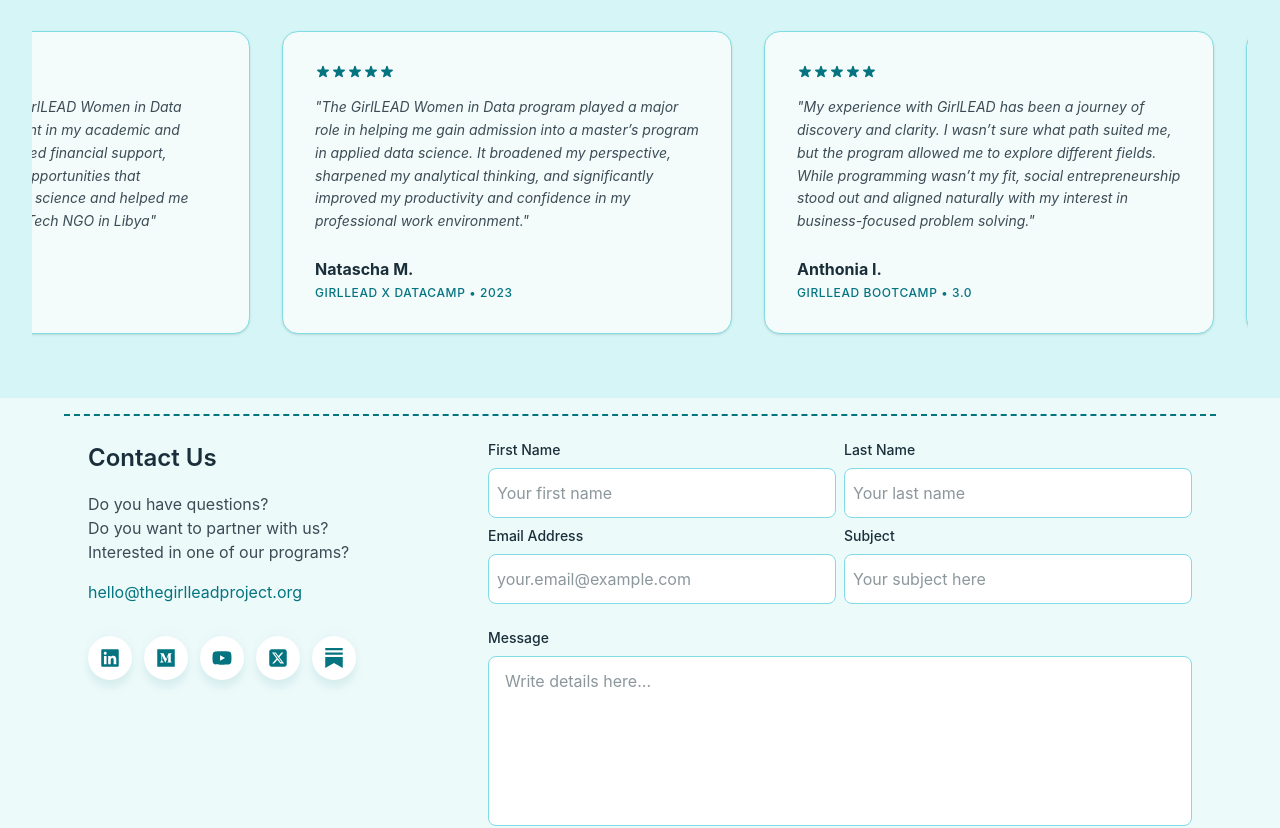
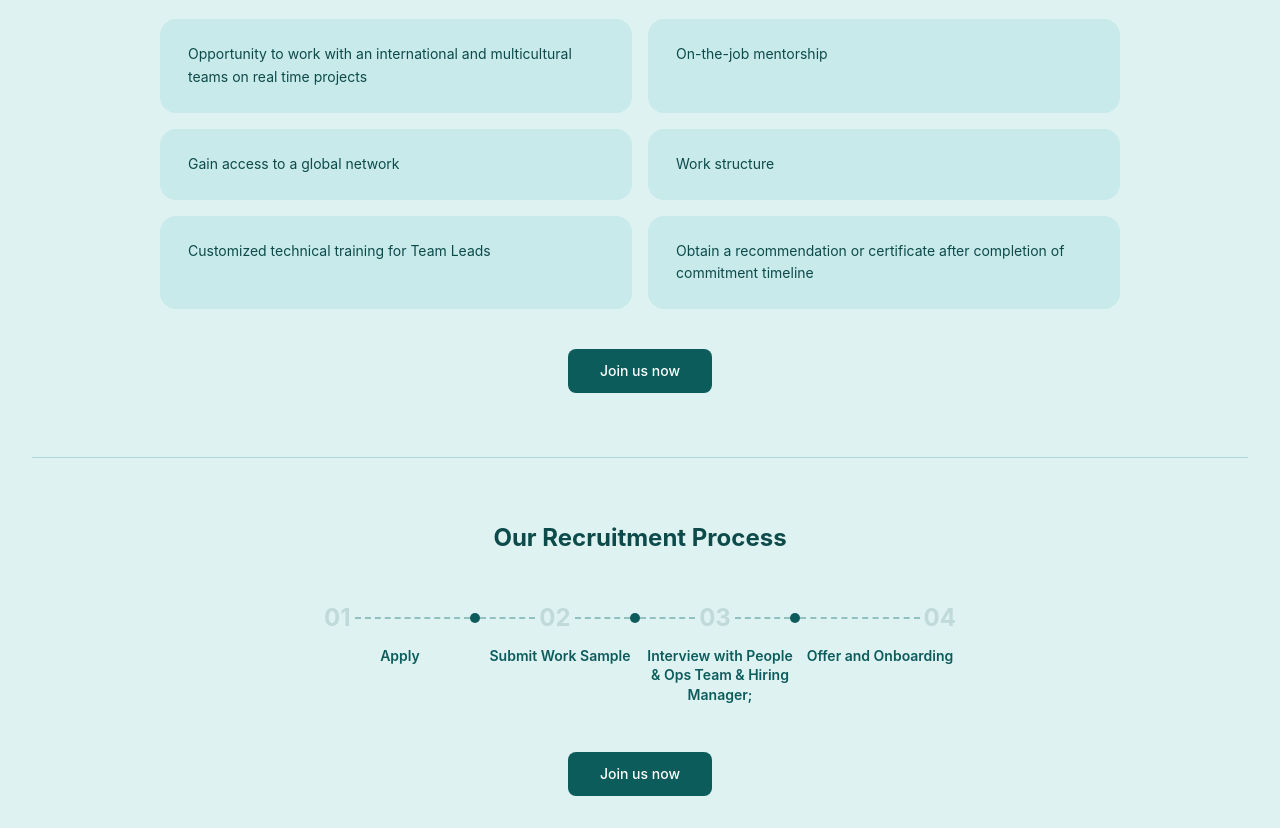
Before and after one commit to The-GirlLEAD-Talent-Accelerator/GirlLEAD_Website_Revamp, a React (Vite) app: page /about in a window 1280 px wide. Shown: the part 2260-3088 px from the top of the page. Built offline with nearby package versions, Linux system fonts and the light colour scheme.

Commit message:
Join and Recruitment

```diff
--- /dev/null
+++ b/src/components/JoinAndRecruitment.jsx
@@ -0,0 +1,107 @@
+const joinUrl = "https://docs.google.com/forms/d/e/1FAIpQLSeQYaOkutAMgOrE-pXAUFOReqPbh7mysGV3_FN5rKTLB25Xpw/closedform";
+
+const benefits = [
+  "Opportunity to work with an international and multicultural teams on real time projects",
+  "On-the-job mentorship",
+  "Gain access to a global network",
+  "Work structure",
+  "Customized technical training for Team Leads",
+  "Obtain a recommendation or certificate after completion of commitment timeline",
+];
+
+const steps = [
+  { num: "01", label: "Apply" },
+  { num: "02", label: "Submit Work Sample" },
+  { num: "03", label: "Interview with People & Ops Team & Hiring Manager;" },
+  { num: "04", label: "Offer and Onboarding" },
+];
+
+export default function JoinAndRecruitment() {
+  return (
+    <div className="w-full bg-[#dff2f2]">
+
+      {/* Section 1 — Why Join */}
+      <section className="py-16 px-8 max-w-5xl mx-auto">
+        <h2 className="text-center text-2xl font-bold text-[#0d4a4a] mb-10">
+          Why You Should Join Our Team as an Impact Associate
+        </h2>
+
+        <div className="grid grid-cols-1 md:grid-cols-2 gap-4 mb-10">
+          {benefits.map((text, i) => (
+            <div
+              key={i}
+              className="bg-[#c8eaea] rounded-2xl px-7 py-6 text-sm text-[#0d4a4a] leading-relaxed"
+            >
+              {text}
+            </div>
+          ))}
+        </div>
+
+        <div className="flex justify-center">
+          <a
+            href={joinUrl}
+            target="_blank"
+            rel="noopener noreferrer"
+            className="bg-[#0d5c5c] hover:bg-[#0a4848] text-white text-sm font-medium px-8 py-3 rounded-lg transition-colors"
+          >
+            Join us now
+          </a>
+        </div>
+      </section>
+
+      <hr className="border-t border-[#b0d8d8] mx-8" />
+
+      {/* Section 2 — Recruitment Process */}
+      <section className="py-16 px-8 max-w-5xl mx-auto">
+        <h2 className="text-center text-2xl font-bold text-[#0d4a4a] mb-12">
+          Our Recruitment Process
+        </h2>
+
+        <div className="flex items-start justify-center mb-12 overflow-x-auto">
+          {steps.map((step, i) => (
+            <div key={i} className="flex items-start flex-shrink-0">
+
+              {/* Step */}
+              <div className="flex flex-col items-center w-32 md:w-40">
+                <div className="flex items-center w-full">
+                  {/* Left line (not for first) */}
+                  {i > 0 && <div className="flex-1 border-t-2 border-dashed border-[#90c0c0]" />}
+
+                  {/* Number */}
+                  <span className="text-2xl font-bold text-[#c0dada] px-1 flex-shrink-0">
+                    {step.num}
+                  </span>
+
+                  {/* Right line + dot (not for last) */}
+                  {i < steps.length - 1 && (
+                    <>
+                      <div className="flex-1 border-t-2 border-dashed border-[#90c0c0]" />
+                      <div className="w-2.5 h-2.5 rounded-full bg-[#0d5c5c] flex-shrink-0" />
+                    </>
+                  )}
+                </div>
+
+                <p className="text-center text-sm font-semibold text-[#0d5c5c] mt-3 leading-snug px-1">
+                  {step.label}
+                </p>
+              </div>
+
+            </div>
+          ))}
+        </div>
+
+        <div className="flex justify-center">
+          <a
+            href={joinUrl}
+            target="_blank"
+            rel="noopener noreferrer"
+            className="bg-[#0d5c5c] hover:bg-[#0a4848] text-white text-sm font-medium px-8 py-3 rounded-lg transition-colors"
+          >
+            Join us now
+          </a>
+        </div>
+      </section>
+
+    </div>
+  );
+}
--- a/src/pages/AboutPage.jsx
+++ b/src/pages/AboutPage.jsx
@@ -2,6 +2,7 @@ import Navbar from "../components/Navbar";
 import { motion as Motion } from "framer-motion";
 import { useState } from "react";
 import MeetTheTeam from "../components/MeetTheTeam";
+import JoinAndRecruitment from "../components/JoinAndRecruitment";
 import Testimonial from "../components/Testimonial";
 import Contact from "../components/Contact";
 
@@ -60,6 +61,7 @@ export default function AboutPage() {
 
 
       <MeetTheTeam />
+      <JoinAndRecruitment />
       <Testimonial
         title="What our fellows say"
         showButton={false}
```
